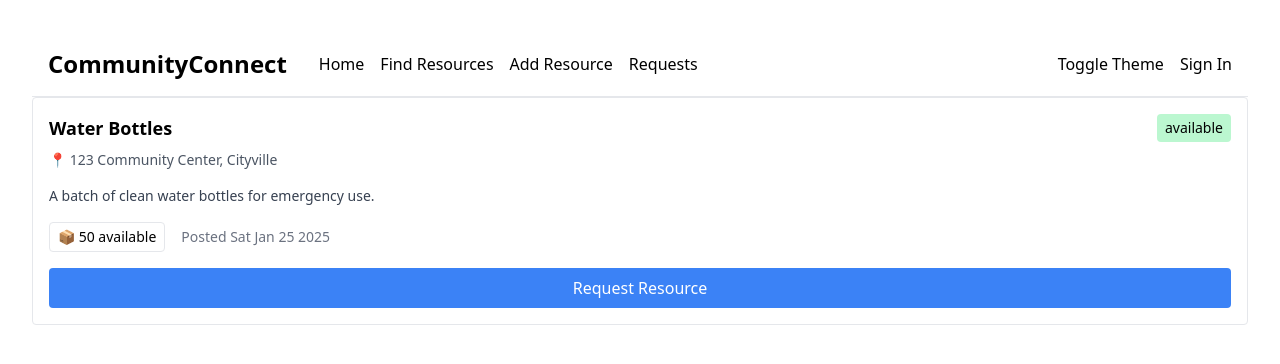
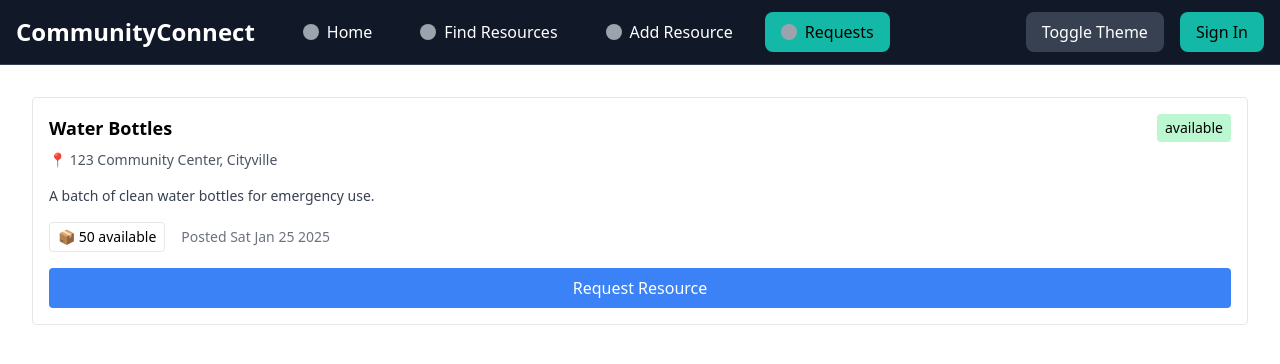
Before and after one commit to Ayush-Sharma-2023/sapp, a Next.js app: page /requests in a window 1280 px wide. Shown: the top 364 px of the page. Built offline with nearby package versions, Linux system fonts and the light colour scheme.

Commit message:
Ayush commit

```diff
--- a/app/requests/page.tsx
+++ b/app/requests/page.tsx
@@ -16,7 +16,7 @@ interface ResourceCardProps {
 export function ResourceCard({ resource }: ResourceCardProps) {
   return (
     <>
-    <Navbar />
+
     <div className="border rounded p-4">
       <div className="flex items-start justify-between">
         <div>
@@ -59,8 +59,11 @@ export default function Page() {
   }
 
   return (
+    <>
+    <Navbar />
     <div className="p-8">
       <ResourceCard resource={sampleResource} />
     </div>
+    </>
   )
 }
--- a/components/Navbar.tsx
+++ b/components/Navbar.tsx
@@ -32,38 +32,42 @@ export function Navbar() {
       href: "/requests",
       label: "Requests",
       active: pathname === "/requests",
-      icon: () => <span className="h-4 w-4 bg-gray-400 inline-block rounded-full" />
+      icon: () => <span className="h-4 w-4 bg-gray-400 inline-block rounded-full" /> // Placeholder icon
     }
   ]
 
   return (
-    <nav className="border-b">
+    <nav className="bg-gray-900 border-b border-gray-700">
       <div className="container mx-auto px-4 flex h-16 items-center">
-        <Link href="/" className="font-bold text-2xl mr-8">
+        <Link href="/" className="font-bold text-2xl text-white mr-8">
           CommunityConnect
         </Link>
         <div className="flex items-center space-x-4 flex-1">
           {routes.map((route) => (
             <button
               key={route.href}
-              className={`btn ${
-                route.active ? "btn-default" : "btn-ghost"
+              className={`px-4 py-2 rounded-lg transition ${
+                route.active
+                  ? "bg-teal-500 text-black"
+                  : "bg-transparent text-white hover:bg-teal-500 hover:text-black"
               }`}
             >
               <Link href={route.href} className="flex items-center gap-2">
-                {/* <route.icon /> */}
+                <route.icon />
                 {route.label}
               </Link>
             </button>
           ))}
         </div>
         <div className="flex items-center space-x-4">
-          {/* Replace ModeToggle with a placeholder */}
-          <button className="btn btn-default" onClick={() => alert("Mode toggle not implemented")}>
+          <button
+            className="px-4 py-2 rounded-lg bg-gray-700 text-white hover:bg-teal-500 hover:text-black transition"
+            onClick={() => alert("Mode toggle not implemented")}
+          >
             Toggle Theme
           </button>
           <button
-            className="btn btn-default"
+            className="px-4 py-2 rounded-lg bg-teal-500 text-black hover:bg-gray-700 hover:text-white transition"
             onClick={user ? signOut : signIn}
           >
             {user ? "Sign Out" : "Sign In"}
```
